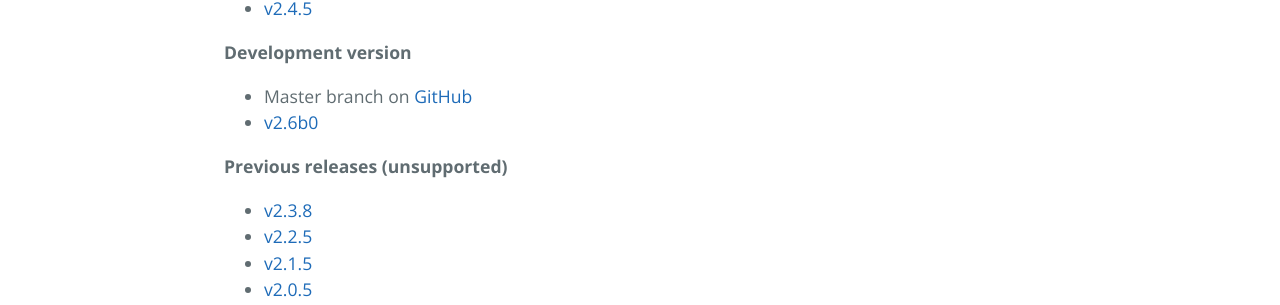
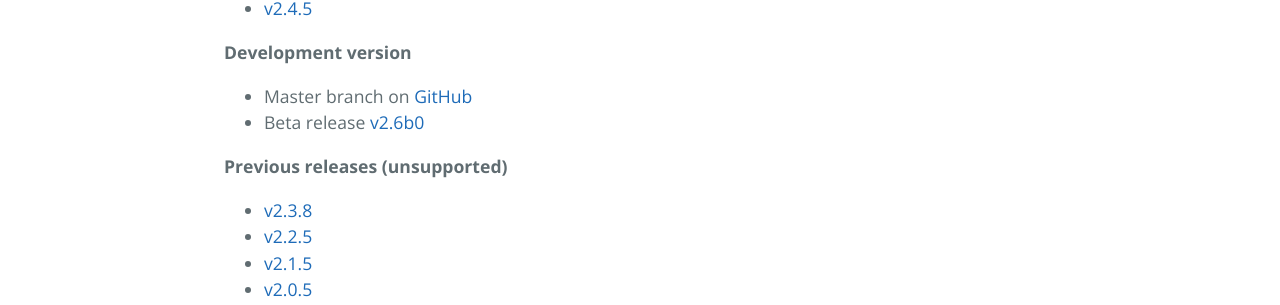
Before and after one commit to plumed/plumed.github.io, a Jekyll site: the page built from download.md, in a window 1280 px wide. Shown: the part 769-1074 px from the top of the page. Built offline with Jekyll 4.4.1, drawn with Linux system fonts in a browser that asks for light colours; our own code applies the rules of GitHub Pages for plain Markdown files; the repository's description, which GitHub fills in, is left out.

Commit message:
Update download.md

```diff
--- a/download.md
+++ b/download.md
@@ -9,7 +9,7 @@ __Recent releases__
 
 __Development version__
 * Master branch on [GitHub](http://github.com/plumed/plumed2)
-{% if site.data.releases.beta %}* [v{{ site.data.releases.beta }}](https://github.com/plumed/plumed2/releases/tag/v{{ site.data.releases.beta }}) {% endif %}
+{% if site.data.releases.beta %}* Beta release [v{{ site.data.releases.beta }}](https://github.com/plumed/plumed2/releases/tag/v{{ site.data.releases.beta }}) {% endif %}
 
 __Previous releases (unsupported)__
 {% for item in site.data.releases.old %}* [v{{ item }}](https://github.com/plumed/plumed2/releases/tag/v{{ item }})
```
